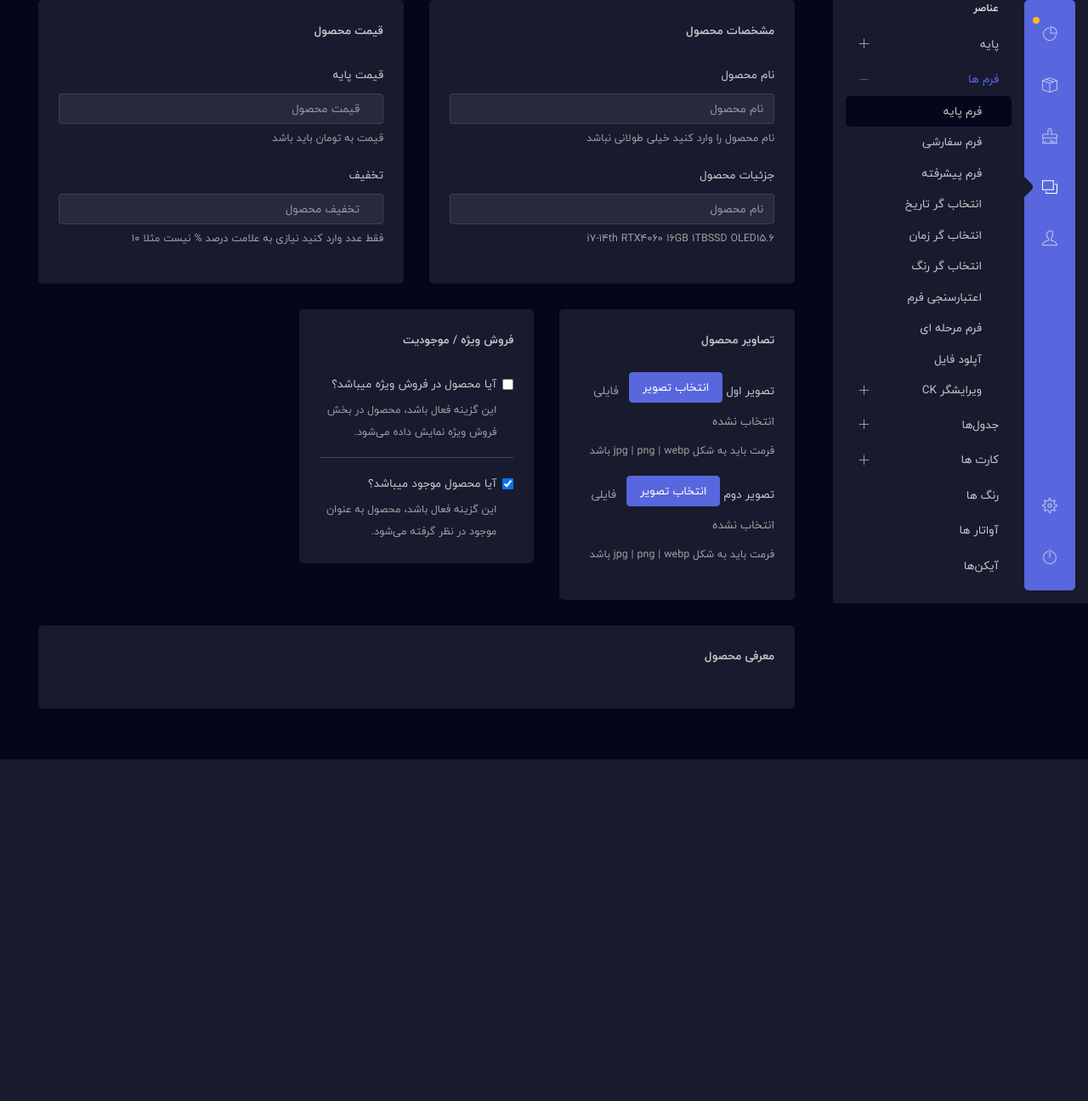
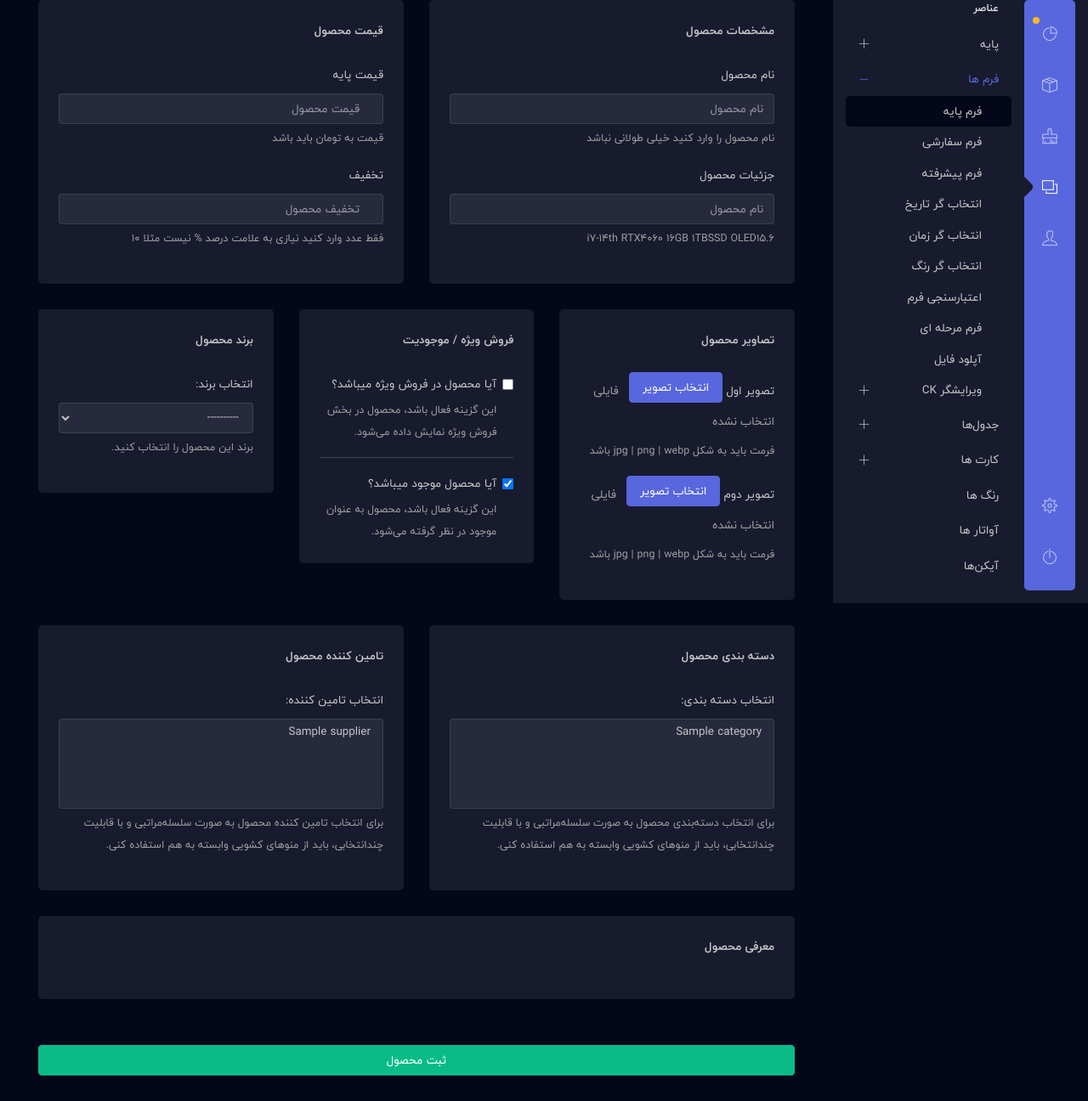
Before and after one commit to mhghasri/blueshop, a Django app: page /cadmin/create in a window 1280 px wide. Shown: the part 90-1386 px from the top of the page at 85% size. Before the commit the page ends 984 px from the top, so only its background shows below. Run offline with Django 5.2, Linux system fonts and the light colour scheme; tables that the repository leaves empty hold one stand-in row (values such as "Sample post"); some libraries are stand-ins or nearby versions; some web fonts are replaced.

Commit message:
complete create cadmin and its working

```diff
--- a/cAdmin/templates/cAdmin_product/create.html
+++ b/cAdmin/templates/cAdmin_product/create.html
@@ -294,7 +294,8 @@
 	<main class="main-content">
 
 		<div class="container-fluid">
-			<form action="">
+			<form method="post" enctype="multipart/form-data">
+				{% csrf_token %}
 				<div class="row">
 					<div class="col-md-6">
 						<div class="card">
@@ -380,6 +381,55 @@
 							</div>
 						</div>
 					</div>
+					<div class="col-md-4">
+						<div class="card">
+							<div class="card-body">
+								<h6 class="card-title">برند محصول</h6>
+								<div class="form-group mb-3">
+									<label for="brand">انتخاب برند:</label>
+									<select name="brand" id="brand" class="form-control" required>
+										<option value="" disabled selected>----------</option>
+										{% for brand in brands %}
+										<option value="{{ brand.pk }}">{{ brand.title }}</option>
+										{% endfor %}
+									</select>
+									<small id="ProductbrandHelp" class="form-text text-muted">برند این محصول را انتخاب کنید.</small>
+								</div>
+							</div>
+						</div>
+					</div>
+					<div class="col-md-6">
+						<div class="card">
+							<div class="card-body">
+								<h6 class="card-title">دسته بندی محصول</h6>
+								<div class="form-group mb-3">
+									<label for="categories">انتخاب دسته بندی:</label>
+									<select name="categories" id="categories" class="form-control" multiple required>
+										{% for category in categories %}
+										<option value="{{ category.pk }}">{{ category.title }}</option>
+										{% endfor %}
+									</select>
+									<small id="ProductcategoriesHelp" class="form-text text-muted">برای انتخاب دسته‌بندی محصول به صورت سلسله‌مراتبی و با قابلیت چندانتخابی، باید از منوهای کشویی وابسته به هم استفاده کنی.</small>
+								</div>
+							</div>
+						</div>
+					</div>
+					<div class="col-md-6">
+						<div class="card">
+							<div class="card-body">
+								<h6 class="card-title">تامین کننده محصول</h6>
+								<div class="form-group mb-3">
+									<label for="suppliers">انتخاب تامین کننده:</label>
+									<select name="suppliers" id="suppliers" class="form-control" multiple required>
+										{% for supplier in suppliers %}
+										<option value="{{ supplier.pk }}">{{ supplier.title }}</option>
+										{% endfor %}
+									</select>
+									<small id="ProductsuppliersHelp" class="form-text text-muted">برای انتخاب تامین کننده محصول به صورت سلسله‌مراتبی و با قابلیت چندانتخابی، باید از منوهای کشویی وابسته به هم استفاده کنی.</small>
+								</div>
+							</div>
+						</div>
+					</div>
 					<div class="col-md-12">
 						<div class="card">
 							<div class="card-body">
@@ -395,6 +445,11 @@
 							</div>
 						</div>
 						<textarea name="description" id="hidden-description" style="display:none;"></textarea>
+					</div>
+					<div class="col-md-12 mt-4">
+						<div class="d-flex justify-content-start">
+							<button type="submit" class="btn btn-success btn-block">ثبت محصول</button>
+						</div>
 					</div>
 				</div>
 			</form>
--- a/cAdmin/view/cAdmin_products.py
+++ b/cAdmin/view/cAdmin_products.py
@@ -20,19 +20,46 @@ def create_product(request):
 
     if request.POST:
 
-        Product.objects.create(
-            title = request.POST.get('title'),
-            full_detail = request.POST.get('full_detail'),
-            description = request.POST.get('description'),
-            price = int(request.POST.get('price')),
-            discount = int(request.POST.get('discount')),
-            image_1 = request.FILES['image_1'],
-            image_2 = request.FILES['image_2'],
-            special_sells = request.POST.get('special_sells'),
-            is_available = request.POST.get('is_available'),
-            brand = request.POST.get('brand'),
-            categories = request.POST.get('categories'),
-            suppliers = request.POST.get('categories')
+        title = request.POST.get('title')
+        full_detail = request.POST.get('full_detail')
+        description = request.POST.get('description')
+        price = int(request.POST.get('price'))
+        discount = int(request.POST.get('discount'))
+        image_1 = request.FILES['image_1']
+        image_2 = request.FILES['image_2']
+        special_sells = request.POST.get('special_sells') == "on"   # if check box == on make true
+        is_available = request.POST.get('is_available') == "on"
+
+        brand_id = request.POST.get('brand')
+        brand_obj = None                                            # if user dont use brand this make error None type for make int brnad_id this secure error
+
+        if brand_id and brand_id != "":
+            brand_obj = Brand.objects.get(pk=int(brand_id))
+
+        product = Product.objects.create(
+            title = title,
+            full_detail = full_detail,
+            description = description,
+            price = price if price else 0,
+            discount = discount if discount else 0,
+            image_1 = image_1,
+            image_2 = image_2,
+            special_sells = special_sells,
+            is_available = is_available,
+
+            brand = brand_obj
+
         )
 
+        # get ids with id list
+        selected_categories_ids = request.POST.getlist('categories')
+        selected_suppliers_ids = request.POST.getlist('suppliers')
+
+
+        # make many to many relations
+        product.categories.set(selected_categories_ids)
+        product.suppliers.set(selected_suppliers_ids)
+
+
+
     return render(request, "cAdmin_product/create.html", context)
--- a/products/views.py
+++ b/products/views.py
@@ -9,7 +9,7 @@ from . models import *
 def products(request, slug=None):
 
     # ---------- query ---------- #
-    products = Product.objects.all()
+    products = Product.objects.all().order_by("-created_at")
     categories = Category.objects.all()
     brands = Brand.objects.all()
     suppliers = Supplier.objects.all()
```
Also changed, not shown: uploads/products/django-image-JFEhFxsYYO.jpg (added), uploads/products/django-image-MXMjSJpYBj.png (added), uploads/products/django-image-YhXKuIaljS.png (added), uploads/products/django-image-oLgadzyjpm.jpg (added), uploads/products/django-image-wqeqZNPttn.png (added), uploads/products/django-image-wqsBHoHxHr.jpg (added).
